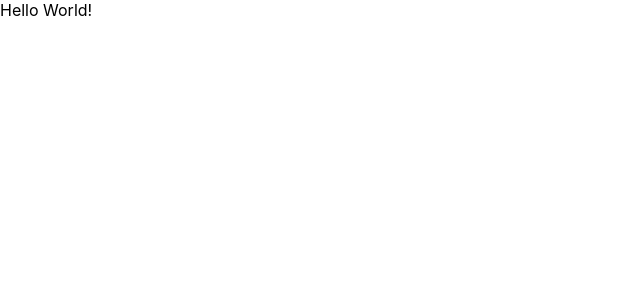
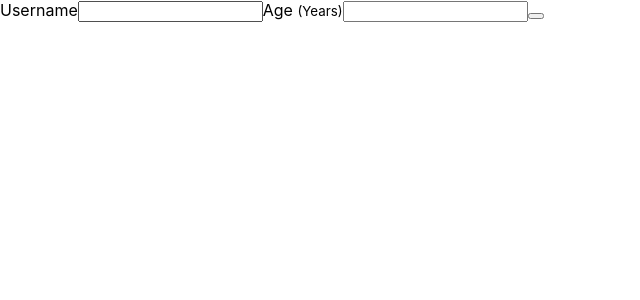
Before and after one commit to Manojlovic1998/React-Practice-Project, a JavaScript app: page / in a window 1280 px wide. Shown: the top 300 px of the page, without its empty margins (0-640 px from the left). Built offline with nearby package versions, Linux system fonts and the light colour scheme; the HTML template or start-up script is replaced by a standard one.

Commit message:
Create AddUser component and Add it to the App

```diff
--- a/src/App.js
+++ b/src/App.js
@@ -1,7 +1,9 @@
+import AddUser from "./components/Users/AddUser";
+
 function App() {
   return (
     <div>
-      Hello World!
+        <AddUser />
     </div>
   );
 }
--- /dev/null
+++ b/src/components/Users/AddUser.js
@@ -0,0 +1,21 @@
+
+const AddUser = props => {
+
+    const userSubmitHandler = event => {
+
+        event.preventDefault();
+    };
+
+    return (
+        <form onSubmit={userSubmitHandler}>
+            <label htmlFor="username">Username</label>
+            <input type="username" id="username"/>
+            <label htmlFor="age">Age <small>(Years)</small></label>
+            <input type="number" id="age"/>
+            <button type="submit"></button>
+        </form>
+    );
+};
+
+
+export default AddUser;
```
